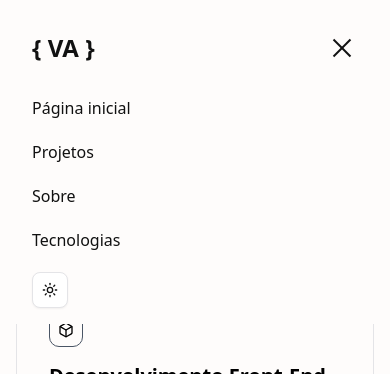
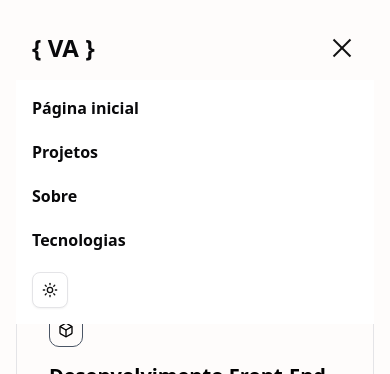
Before and after one commit to VitorArimatea/personal-portfolio, a Next.js app: page /skills in a window 390 px wide. Both pictures are taken after a click on the button "Abrir menu de navegação". Shown: the top 374 px of the page. Built offline with nearby package versions, Linux system fonts and the light colour scheme.

Commit message:
refactor: remove redudant styles and improve navbar animations

```diff
--- a/components/Navbar.tsx
+++ b/components/Navbar.tsx
@@ -1,10 +1,10 @@
 "use client";
 
 import { useState } from "react";
+
 import Link from "next/link";
+import { motion, AnimatePresence } from "framer-motion";
 import ThemeToggle from "./ThemeToggle";
-import { motion, AnimatePresence } from "framer-motion";
-
 import { navItems } from "@/data";
 
 const Navbar = () => {
@@ -15,27 +15,26 @@ const Navbar = () => {
   };
 
   return (
-    <header className="relative w-full flex justify-between items-center px-4 md:px-8 py-4 dark:bg-[#0A1128] md:dark:bg-transparent z-10">
-      <h1 className="text-2xl font-bold text-[#111] dark:text-[#fcfcfc]">
+    <header className="relative w-full flex justify-between items-center px-4 md:px-8 py-4 dark:bg-background md:dark:bg-transparent z-70">
+      <h1 className="text-2xl font-bold">
         <Link
           href="/"
-          className="hover:text-blue-600 dark:hover:text-blue-300 duration-200 transition ease-in-out"
+          className="hover:text-blue-600 dark:hover:text-blue-300 duration-200"
         >
           {"{ VA }"}
         </Link>
       </h1>
 
       <button
-        className="md:hidden text-[#111] dark:text-[#fcfcfc] cursor-pointer"
+        className="md:hidden cursor-pointer"
         onClick={toggleMenu}
         aria-label="Abrir menu de navegação"
       >
         <motion.div
-          initial={false}
           animate={menuOpen ? "open" : "closed"}
           variants={{
             closed: { rotate: 0 },
-            open: { rotate: 90 },
+            open: { rotate: -90 },
           }}
           className="w-8 h-8 flex flex-col justify-center items-center"
         >
@@ -73,14 +72,13 @@ const Navbar = () => {
             animate={{ x: 0 }}
             exit={{ x: "100%" }}
             transition={{ duration: 0.3 }}
-            className="absolute md:hidden w-full top-full left-0 bg-[#FEFCFB] dark:bg-[#0A1128] flex flex-col
-            gap-5 p-4 z-10"
+            className="absolute md:hidden w-full top-full left-0 bg-background dark:bg-background flex flex-col gap-5 p-4"
           >
             {navItems.map((item) => (
               <Link
                 key={item.link}
                 href={item.link}
-                className="text-[#111] dark:text-[#fcfcfc] hover:text-gray-700 dark:hover:text-gray-300 transition-colors"
+                className="font-semibold hover:text-gray-700 dark:hover:text-gray-300 transition-colors"
                 onClick={() => setMenuOpen(false)}
               >
                 {item.name}
@@ -97,7 +95,7 @@ const Navbar = () => {
           <Link
             key={item.link}
             href={item.link}
-            className="text-[#111] dark:text-[#fcfcfc] hover:text-blue-600 dark:hover:text-blue-300 transition-colors"
+            className="relative hover:text-[#333] dark:hover:text-[#e7e7e7] group transition-colors"
           >
             {item.name}
           </Link>
```
